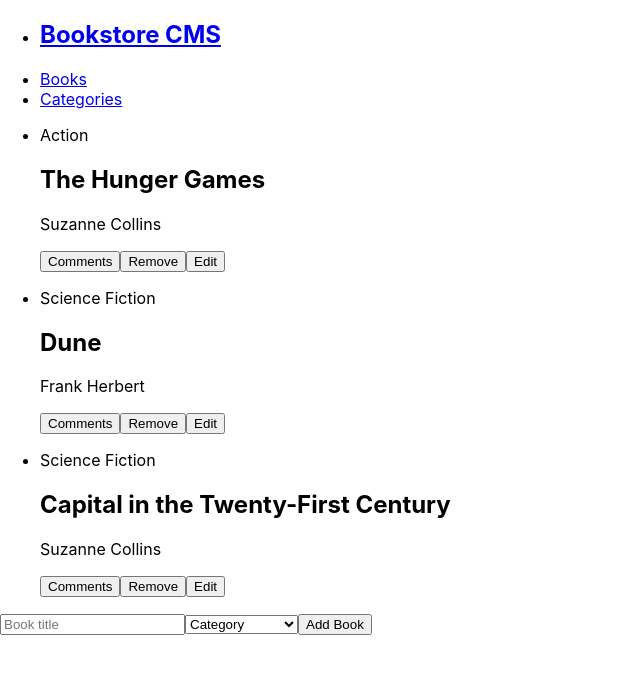
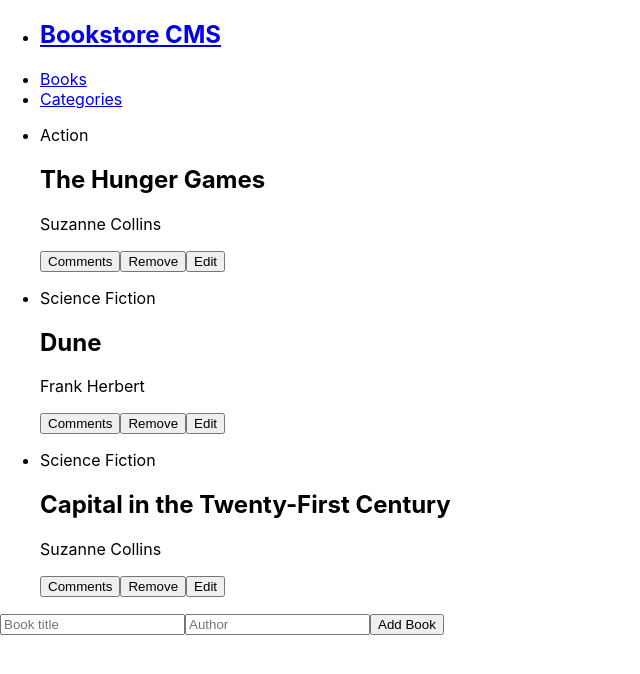
Before and after one commit to sahlminkok/BookStore, a React (Create React App) app: page / in a window 1280 px wide. Shown: the top 674 px of the page, without its empty margins (0-640 px from the left). Built offline with nearby package versions, Linux system fonts and the light colour scheme.

Commit message:
Replace the category input with author

```diff
--- a/src/components/InputBook.js
+++ b/src/components/InputBook.js
@@ -2,11 +2,7 @@ const InputBook = () => (
   <>
     <form>
       <input placeholder="Book title" />
-      <select name="Category">
-        <option value="">Category</option>
-        <option value="science-fiction">Science Fiction</option>
-        <option value="action">Action</option>
-      </select>
+      <input placeholder="Author" />
       <button type="button">Add Book</button>
     </form>
   </>
```
